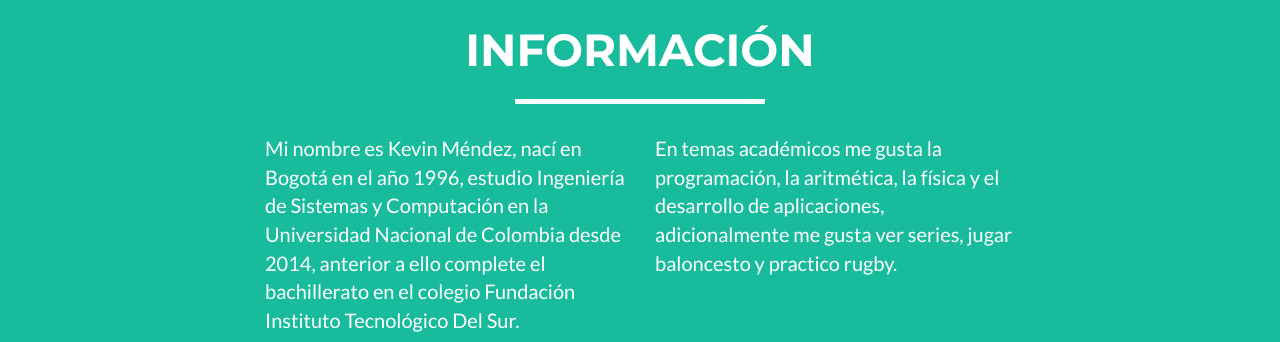
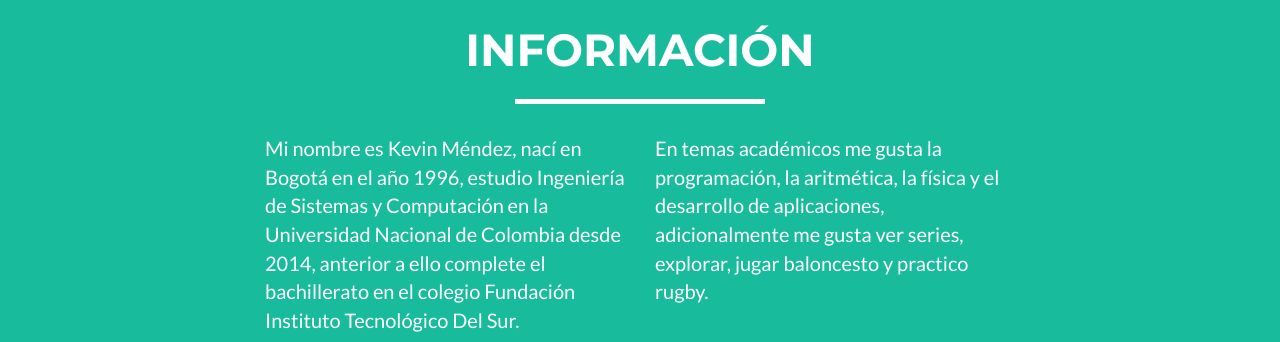
Before and after one commit to kmendezp96/kmendezp96.github.io, a plain HTML site: page index.html in a window 1280 px wide. Shown: the part 1820-2162 px from the top of the page. Drawn offline with nearby package versions, Linux system fonts and the light colour scheme.

Commit message:
correccion

```diff
--- a/index.html
+++ b/index.html
@@ -170,7 +170,7 @@
         </div>
             <div class="col-lg-4">
                 <p>En temas académicos me gusta la programación, la aritmética, la física y el desarrollo de aplicaciones, adicionalmente
-		me gusta ver series, jugar baloncesto y practico rugby.</p>
+		me gusta ver series, explorar, jugar baloncesto y practico rugby.</p>
             </div>
         </div>
         <div class="col-sm-4 portfolio-item">
```
